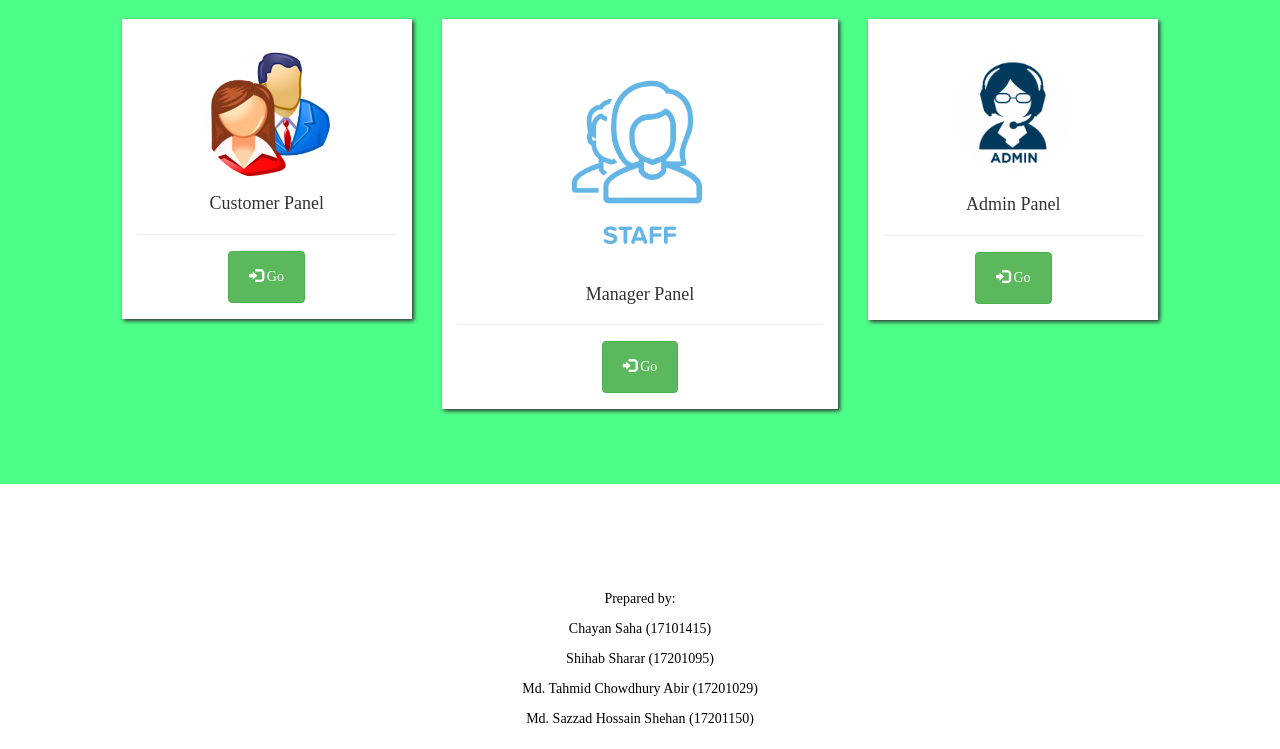
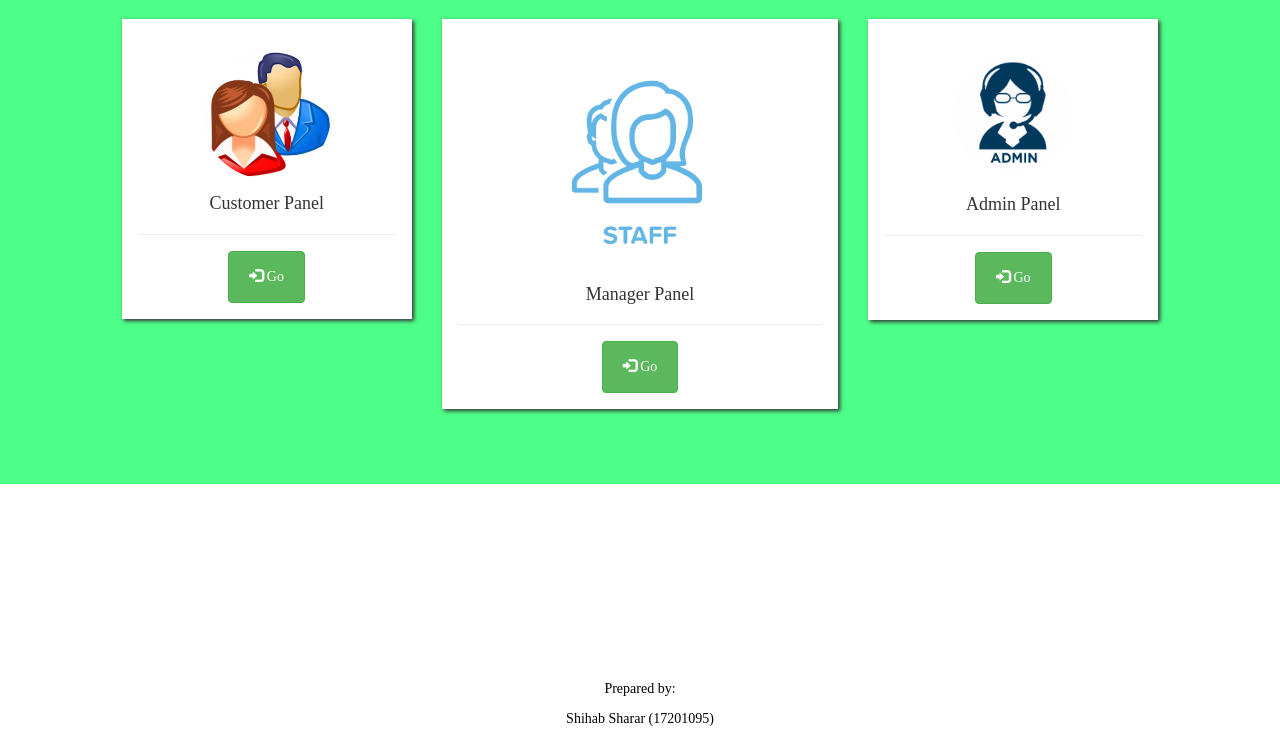
Before and after one commit to Shibbaaaa/AtmBoothProject, a PHP site: page / in a window 1280 px wide. Shown: the part 51-800 px from the top of the page. Run offline with PHP 8.4, Linux system fonts and the light colour scheme; some web fonts are replaced.

Commit message:
Update index.php

```diff
--- a/index.php
+++ b/index.php
@@ -74,10 +74,7 @@
 		<!-- Main div ends -->
 		<footer class="container-fluid" style="position: fixed; left: 0; bottom: 0; width: 100%; background-color: rgba(255,255,255,1); color: black; text-align: center; padding-top: 10px; padding-bottom: 10px">
              <p align="center">Prepared by:</p>
-             <p align="center">Chayan Saha (17101415)</p>
              <p align="center">Shihab Sharar (17201095)</p>
-             <p align="center">Md. Tahmid Chowdhury Abir (17201029)</p>
-             <p align="center">Md. Sazzad Hossain Shehan (17201150)</p>
         </footer>
 		<!-- footer ends-->
 	</body>
```
